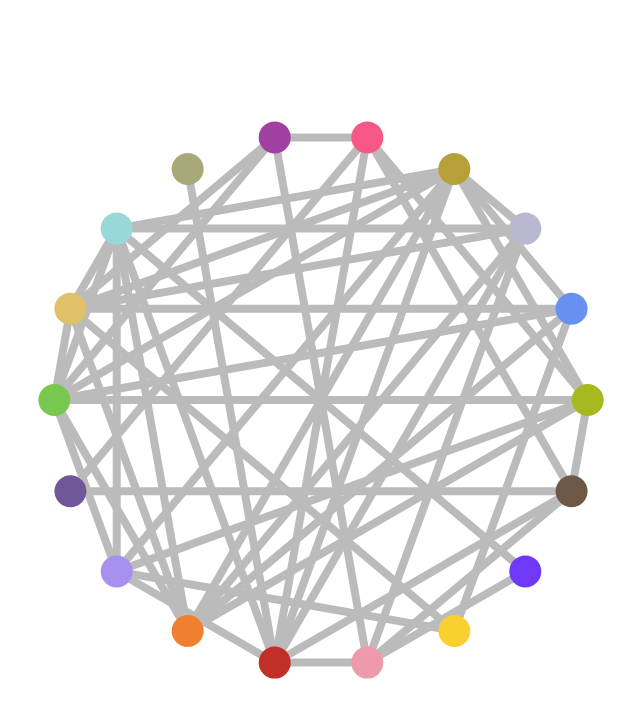
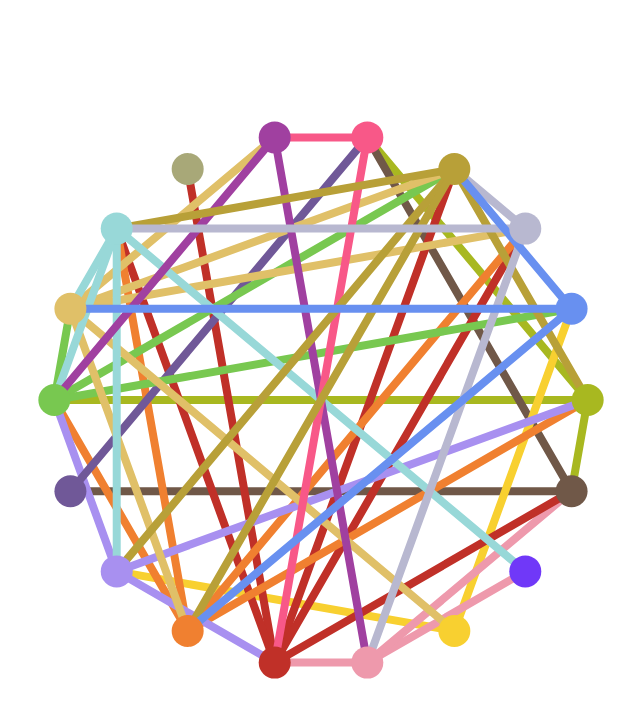
Before and after one commit to joshwashywash/poketypes, a Svelte app: page / in a window 1280 px wide. Shown: the top 718 px of the page, without its empty margins (319-959 px from the left). Built offline with nearby package versions, Linux system fonts and the light colour scheme.

Commit message:
add color to lines

```diff
--- a/src/App.svelte
+++ b/src/App.svelte
@@ -39,12 +39,13 @@
 <title>Pokemon Types</title>
 <main class="flex max-h-screen">
 	<svg viewBox={`0 0 ${width} ${height}`}>
-		<g stroke-linecap="round" stroke="#bbb">
+		<g stroke-linecap="round">
 			{#each [...map.entries()] as [from, { twiceEffectiveAgainst }]}
 				{@const { x: x1, y: y1 } = offset(positions.get(from))}
 				{#each twiceEffectiveAgainst as to}
 					{@const { x: x2, y: y2 } = offset(positions.get(to))}
-					<line {x1} {y1} {x2} {y2} />
+					{@const stroke = map.get(from).color ?? 'white'}
+					<line {stroke} {x1} {y1} {x2} {y2} />
 				{/each}
 			{/each}
 		</g>
```
